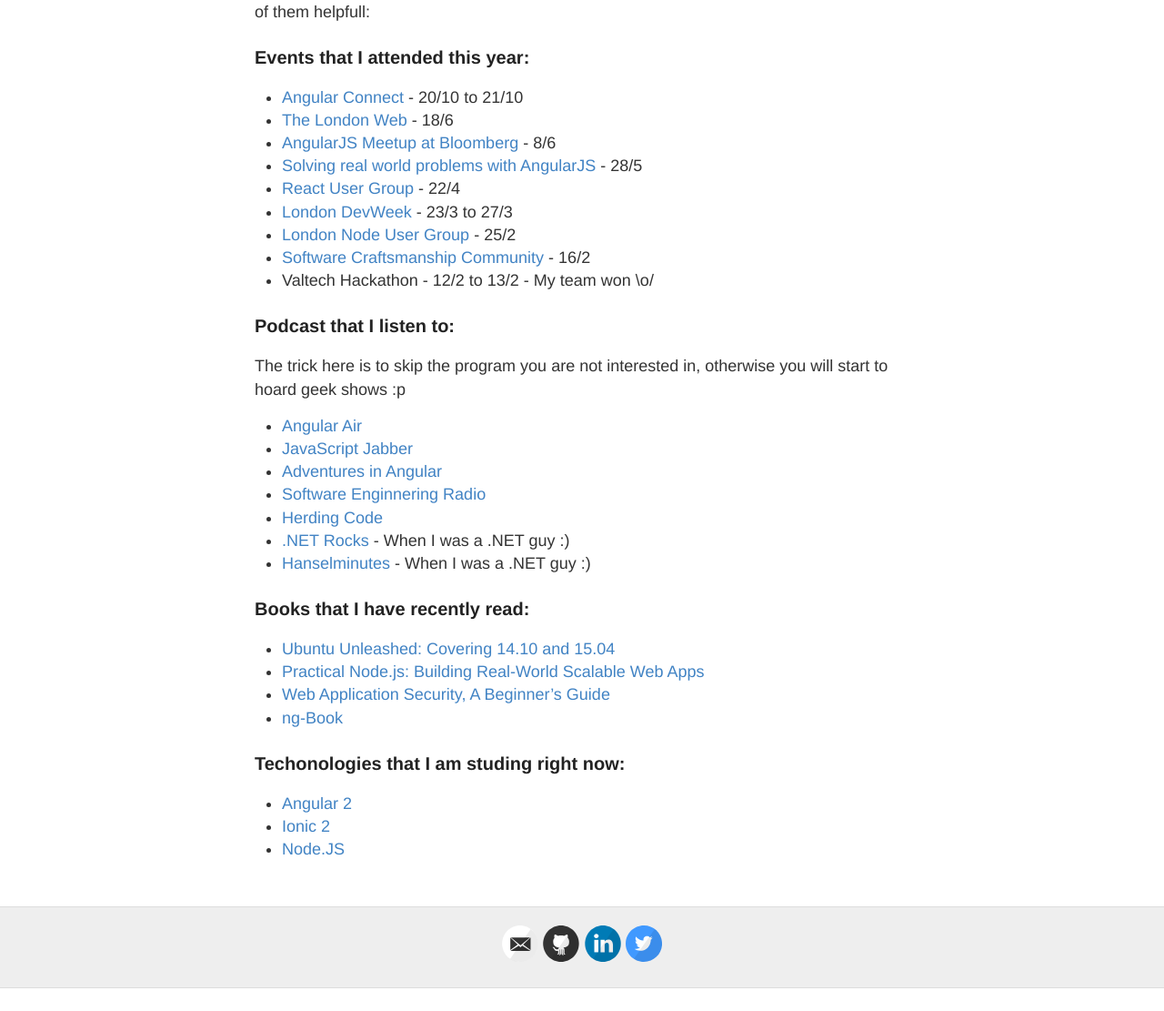
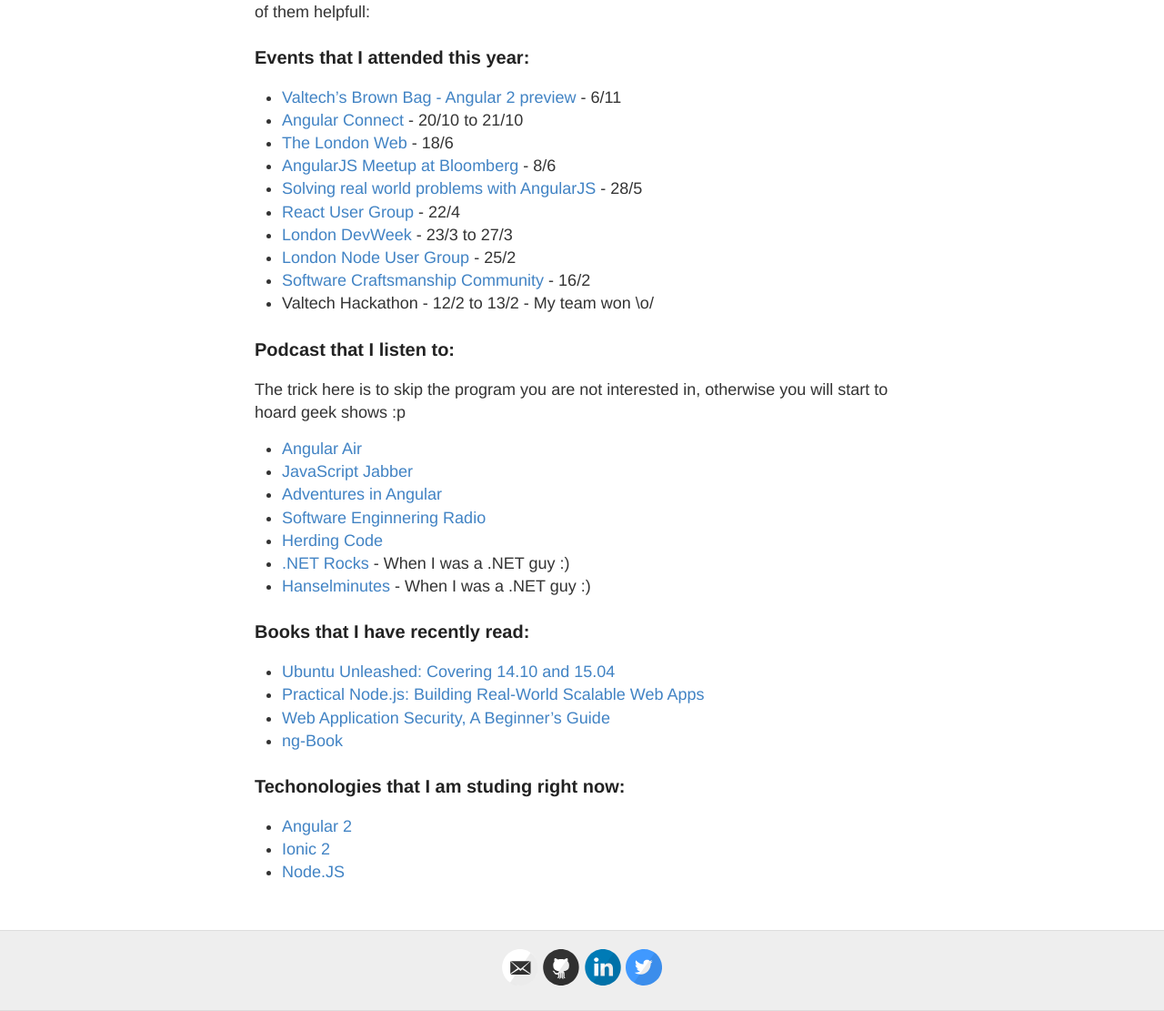
Before and after one commit to rafaelaudy/rafaelaudy.github.io, a Jekyll site: the page built from foodforthought.md, in a window 1280 px wide. Shown: the part 320-1431 px from the top of the page at 91% size. Built offline with Jekyll 4.4.1, drawn with Linux system fonts in a browser that asks for light colours; Markdown is read by kramdown in place of the engine named in the settings; before the commit the page ends 1406 px from its top, so only the background shows below that.

Commit message:
Adding event

```diff
--- a/foodforthought.md
+++ b/foodforthought.md
@@ -8,6 +8,7 @@
 
 ### Events that I attended this year:
 
+* [Valtech's Brown Bag - Angular 2 preview](http://rafaelaudy.github.io/angular-preview-talk/) - 6/11
 * [Angular Connect](http://angularconnect.com/) - 20/10 to 21/10
 * [The London Web](http://www.meetup.com/londonweb/events/194463862/) - 18/6
 * [AngularJS Meetup at Bloomberg](http://www.meetup.com/AngularJS-London/events/222822606/) - 8/6
```
